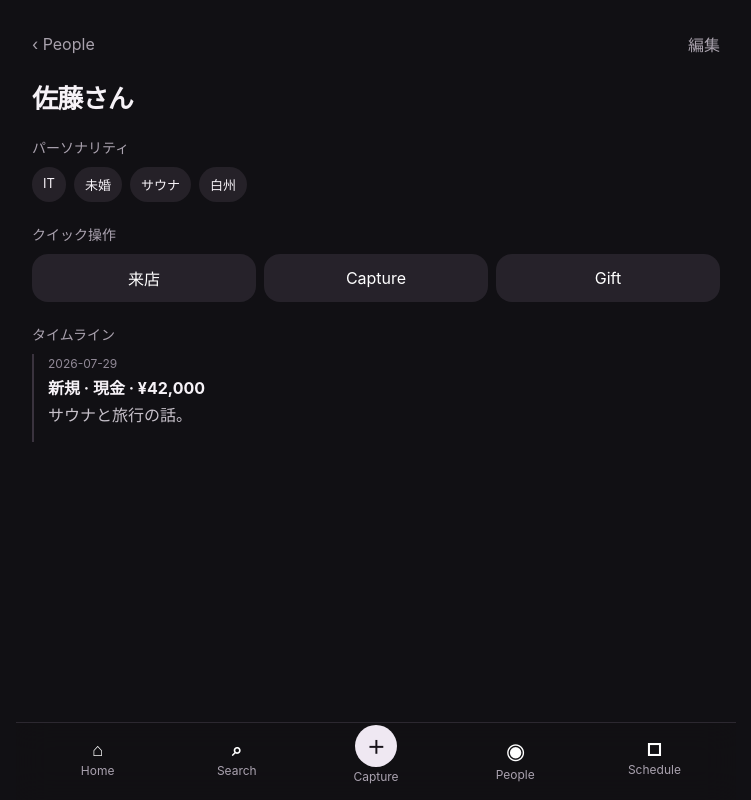
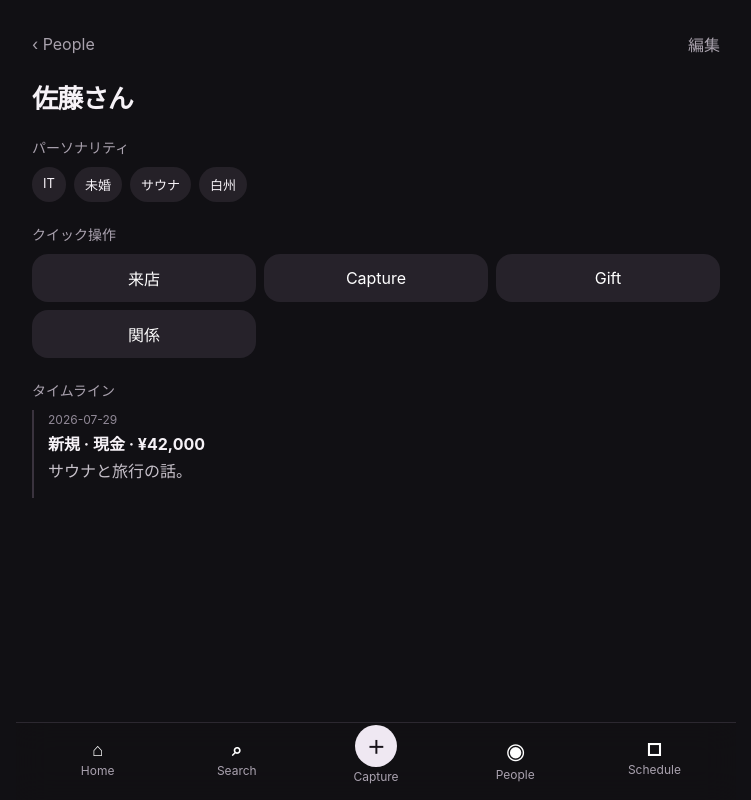
Before and after one commit to karukimori-wq/Velvet, a Next.js app: page /people/person_sato in a window 1280 px wide. Shown: the whole page, without its empty margins (264-1015 px from the left). Built offline with nearby package versions, Linux system fonts and the light colour scheme.

Commit message:
Add relationship quick action to person detail

```diff
--- a/app/people/[personId]/page.tsx
+++ b/app/people/[personId]/page.tsx
@@ -44,6 +44,7 @@ export default async function PersonDetailPage({ params }: { params: Promise<{ p
         )}
         <Link className="action actionLink" href={`/capture?personId=${person.id}`}>Capture</Link>
         <Link className="action actionLink" href={`/people/${person.id}/gift`}>Gift</Link>
+        <Link className="action actionLink" href={`/relationships/new?personId=${person.id}`}>関係</Link>
       </div>
 
       {person.timeline.length > 0 && (
```
